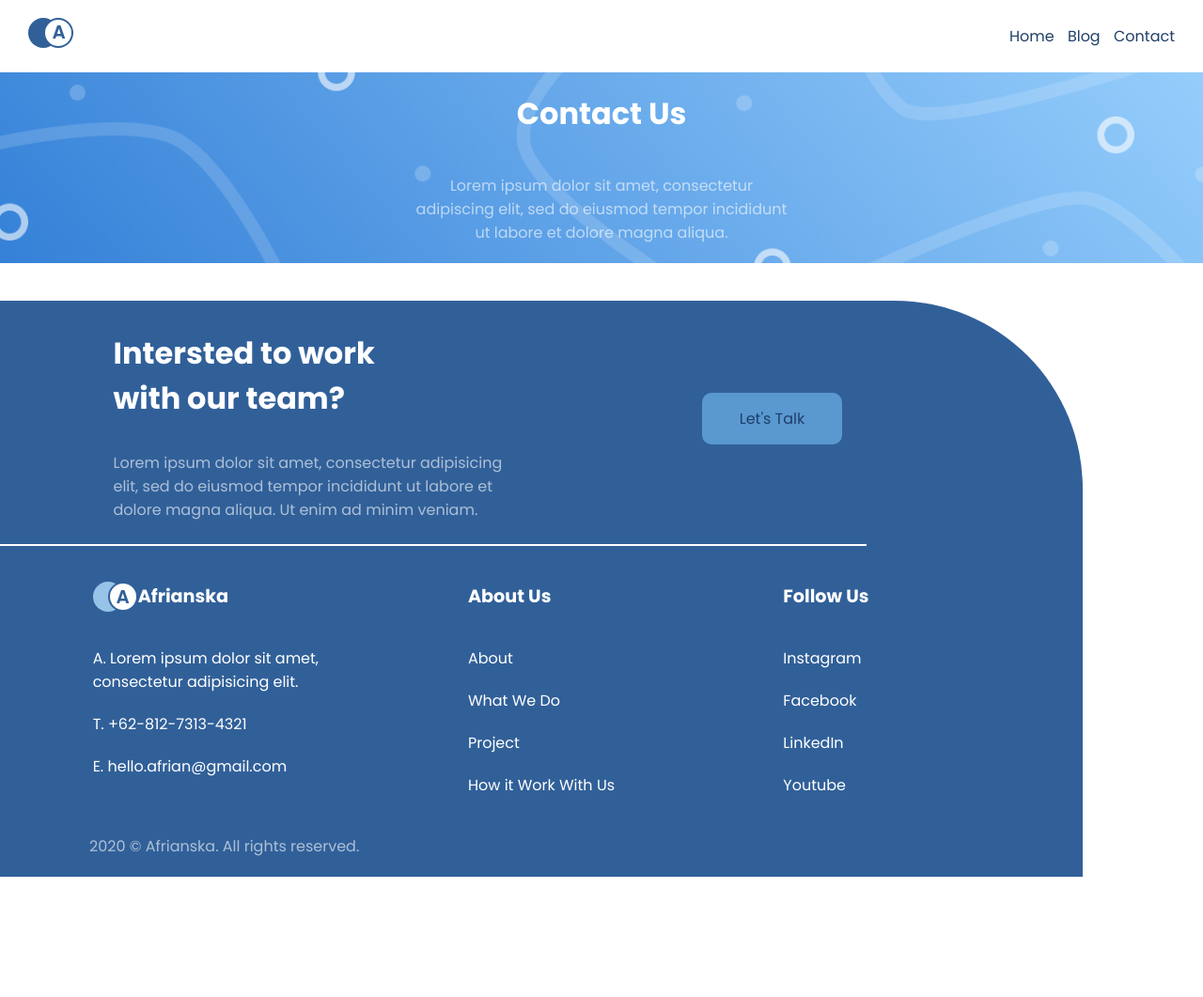
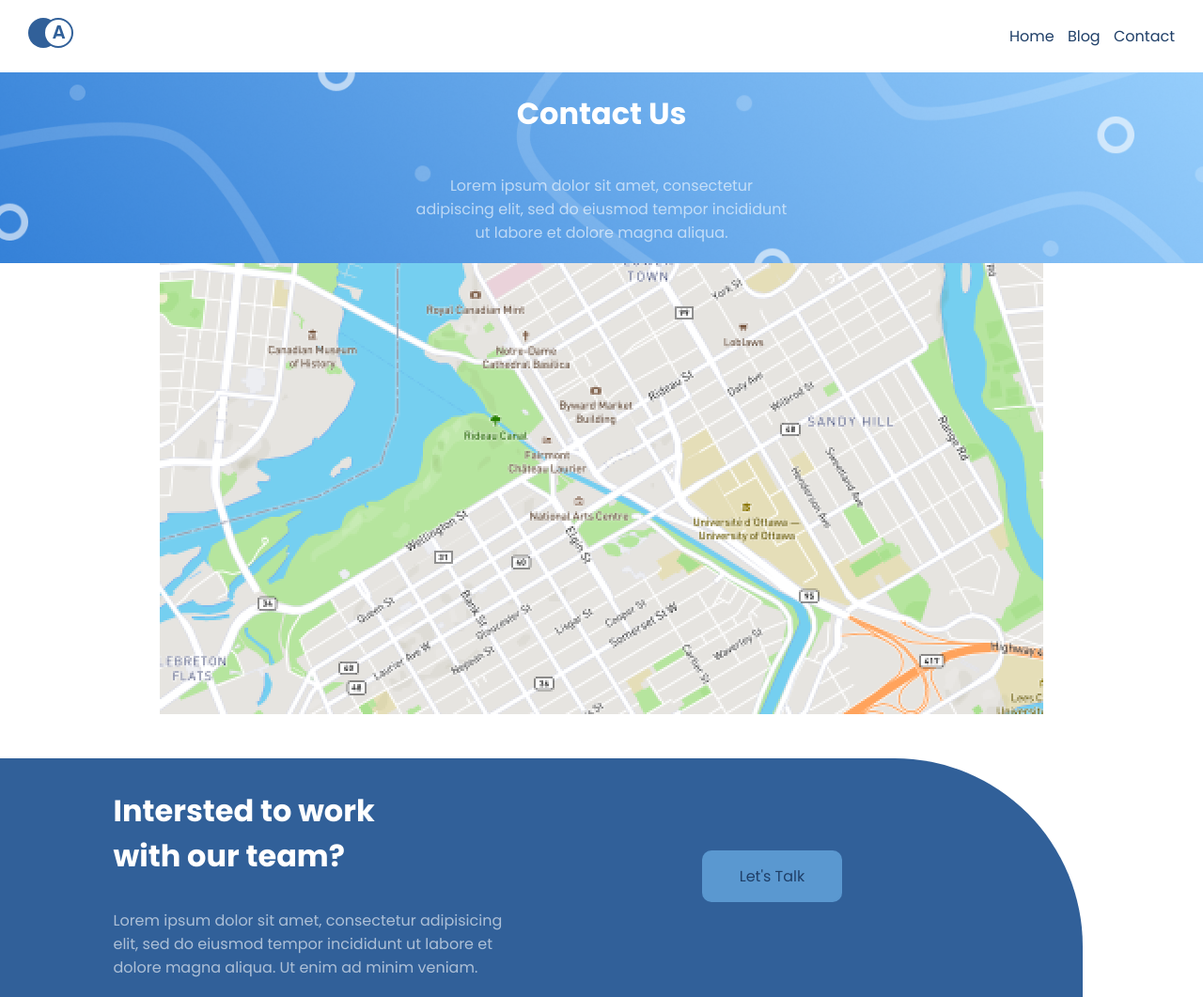
Before and after one commit to Abdulqudus001/landing-page-design, a plain HTML site: page contact.html in a window 1280 px wide. Shown: the top 1061 px of the page at 94% size. Before the commit the page ends 933 px from the top, so only its background shows below. Drawn offline with Linux system fonts and the light colour scheme.

```diff
--- a/contact.html
+++ b/contact.html
@@ -56,6 +56,13 @@
         </div>
       </div>
     </div>
+    <div class="contact-us">
+      <div class="contact-container">
+        <div class="map">
+          <img src="./assets/images/location.png" alt="Google Map">
+        </div>
+      </div>
+    </div>
     <div class="footer">
       <div class="container">
         <div class="contact">
```
Also changed, not shown: assets/images/form-hero.png (added).
